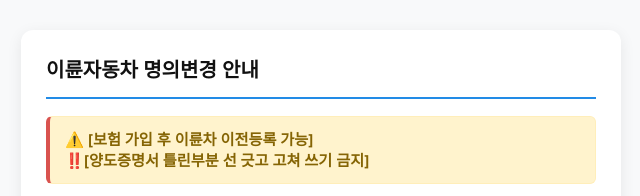
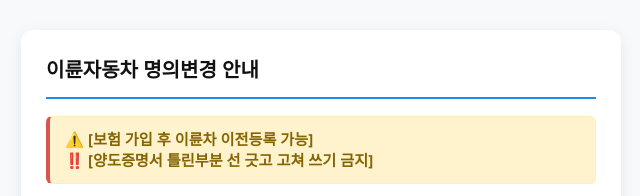
Before and after one commit to u3585/osancar, a plain HTML site: page bike.html in a window 1280 px wide. Shown: the top 196 px of the page, 319-959 px from the left. Drawn offline with Linux system fonts and the light colour scheme.

Commit message:
bike.html 업데이트

```diff
--- a/bike.html
+++ b/bike.html
@@ -73,7 +73,7 @@
 <div class="card">
     <h2>이륜자동차 명의변경 안내</h2>
     <div class="notice-banner">
-        ⚠️  [보험 가입 후 이륜차 이전등록 가능]<br>‼️[양도증명서 틀린부분 선 긋고 고쳐 쓰기 금지]
+        ⚠️&nbsp;[보험 가입 후 이륜차 이전등록 가능]<br>‼️&nbsp;[양도증명서 틀린부분 선 긋고 고쳐 쓰기 금지]
     </div>
 
     <!-- 1단계: 명의 변경 유형 -->
```
